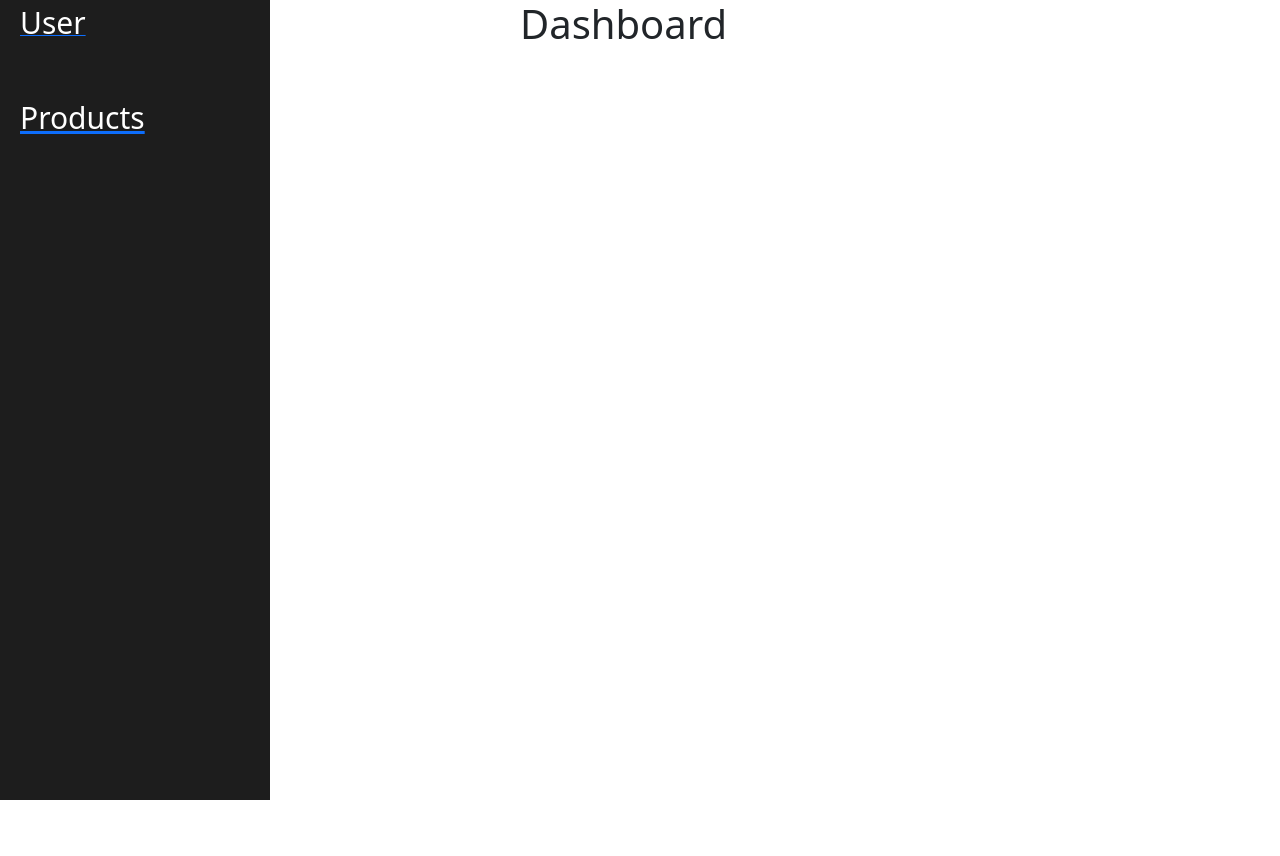
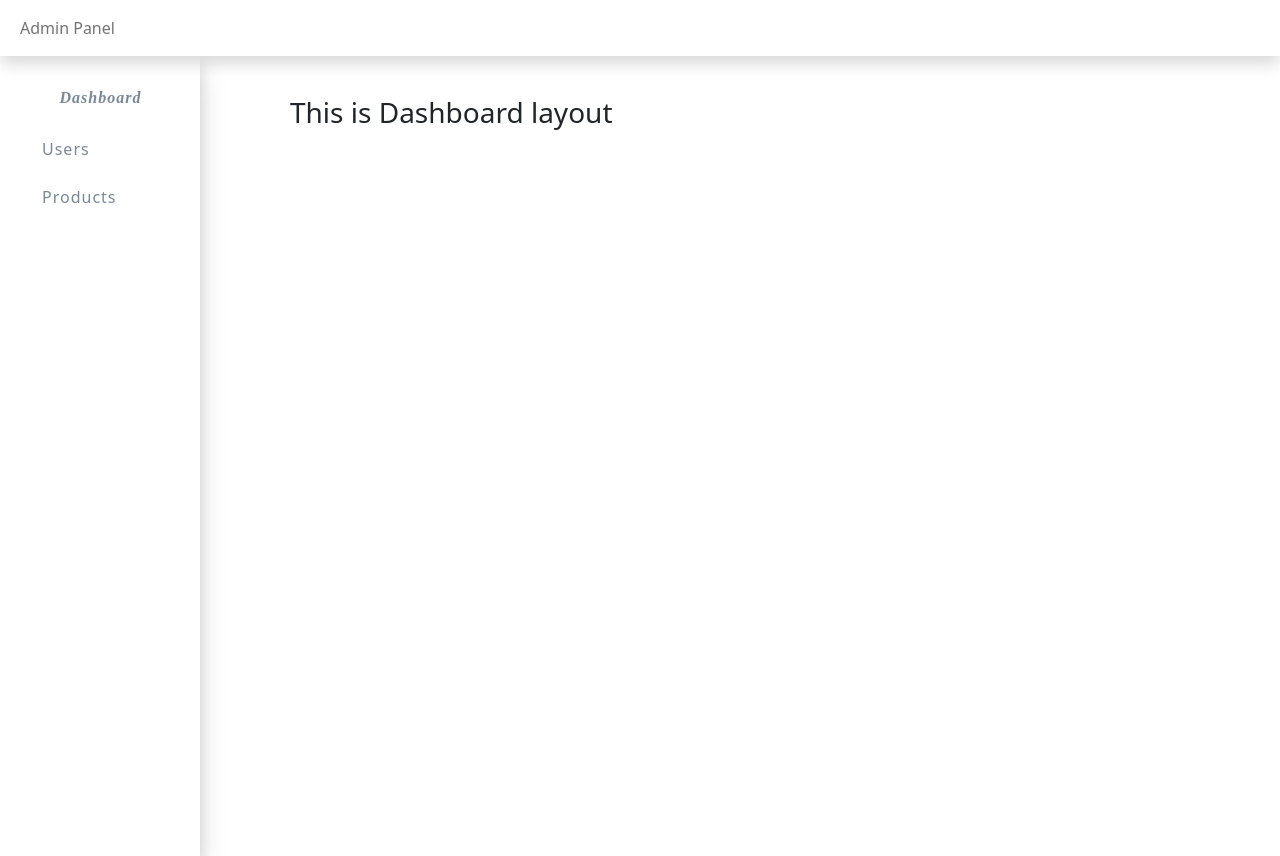
Before and after one commit to vivekkk13/SOftradix-Demo, a React (Create React App) app: page /User in a window 1280 px wide. Before the commit the page ends 800 px from the top, so only its background shows below. Built offline with nearby package versions, Linux system fonts and the light colour scheme.

Commit message:
add bootstrap and add

```diff
--- a/src/App.css
+++ b/src/App.css
@@ -1,8 +1,88 @@
-@import 'react-pro-sidebar/dist/css/styles.css';
+*{
+  padding:0;
+  margin:0;
+}
+
+.contain{
+  height:100vh;
+  background-color: lightgray;
+  position:relative;
+  max-width: 1400px;
+}
+
+.contain .sidebar{
+
+  background-color:#fff;
+  height:100vh;
+  width:200px;
+  z-index:10;
+  padding-left:20px;
+  box-shadow:0px 15px 30px rgba(0,0,0,0.1);
+  margin-left: 0%;
+}
+.sidebar li:nth-child(1){
+      text-align: center;
+  padding: 15px 5px;
+  display: flex;
+  justify-content: center;
+  margin-right: 19px;
+  font-size: 36px;
+  font-weight: 900;
+  font-style: italic;
+  font-family: emoji;
+  padding-top:30px;
+}
+
+
+.sidebar li:hover:nth-child(1){
+  padding:30px 0px;
+  background-color:transparent;
+  color:#000;
+}
+
+.sidebar li{
+  padding:12px;
+  cursor:pointer;
+  transition:all 0.5s;
+  letter-spacing:1px;
+  display:flex;
+  align-items:center;
+   gap:10px;
+  border-top-left-radius:30px;
+  border-bottom-left-radius:30px;
+}
+
+.sidebar li span:nth-child(1){
+  font-size:16px;
+}
+
+.sidebar li span:nth-child(2){
+  font-size:14px;
+}
+
+.sidebar li:hover{
+  background-color:#EA2C62;
+  padding:12px;
+  color:#fff;
+  transition:all 0.5s;
+
+}
+
+
+.contain.content{
+
+  padding-left:75px;
+}
+.link-dark{
+  text-decoration: none;
+}
+span {
+  color: lightslategray;
+}
 
 
 
-
+/*
 h1 {
   margin-left: 520px;
 }
@@ -56,4 +136,23 @@ input {
 btn_sub{
   margin-left: 220px;
   margin-top: 20px;
+} */
+
+.mainHeader{
+  position: relative;
+    top: 0;
+    width: 100%;
+    left: 0;
+    z-index: 99;
 }
+img {
+  height: 40px;
+}
+
+.mainBody{
+  display: flex;
+}
+.mainContent {
+  margin-left: 90px;
+  margin-top: 40px;
+}
--- a/src/App.tsx
+++ b/src/App.tsx
@@ -1,26 +1,25 @@
-
-import './App.css';
-import Dashboard from './componenets/Dashboard';
-import { HashRouter, Routes,Route } from "react-router-dom";
-import User from './componenets/user';
-import Product from './componenets/Product';
-import Adduser from './componenets/Adduser';
-
+import "./App.css";
+import Dashboard from "./componenets/Dashboard";
+import { HashRouter, Routes, Route } from "react-router-dom";
+import User from "./componenets/user";
+import Product from "./componenets/Product";
+import Adduser from "./componenets/Adduser";
+import { Navbar } from "./common/Navbar";
 
 function App() {
   return (
-   <div>
+    <div>
       <HashRouter>
         <Routes>
-          <Route path='/' element={<Dashboard/>}/>
-          <Route path='/User' element={<User/>}/>
-          <Route path='/Product' element={<Product/>}/>
-          <Route path='/Adduser' element={<Adduser/>}/>
+          <Route path="/" element={<Dashboard />} />
+          <Route path="/User" element={<User />} />
+          <Route path="/Product" element={<Product />} />
+          <Route path="/Adduser" element={<Adduser />} />
+          {/* <Route path="/Navbar" element={<Navbar />} /> */}
         </Routes>
-  </HashRouter>
-   </div>
+      </HashRouter>
+    </div>
   );
 }
 
-
 export default App;
--- /dev/null
+++ b/src/common/Navbar.tsx
@@ -0,0 +1,34 @@
+import React from "react";
+
+export const Navbar = () => {
+  return (
+    <div className="shadow bg-body rounded mainHeader">
+      <header>
+        <nav className="navbar navbar-expand-lg navbar-light bg-white">
+          <div className="container-fluid">
+            <button
+              className="navbar-toggler"
+              type="button"
+              data-mdb-toggle="collapse"
+              data-mdb-target="#navbarExample01"
+              aria-controls="navbarExample01"
+              aria-expanded="false"
+              aria-label="Toggle navigation"
+            >
+              <i className="fas fa-bars"></i>
+            </button>
+            <div className="collapse navbar-collapse" id="navbarExample01">
+              <ul className="navbar-nav me-auto mb-2 mb-lg-0">
+                <li className="nav-item active">
+                  <a className="nav-link" aria-current="page" href="#">
+                    Admin Panel
+                  </a>
+                </li>
+              </ul>
+            </div>
+          </div>
+        </nav>
+      </header>
+    </div>
+  );
+};
--- a/src/common/Sidebar.tsx
+++ b/src/common/Sidebar.tsx
@@ -1,24 +1,38 @@
 import React from "react";
-import { ProSidebar} from 'react-pro-sidebar';
+import { ProSidebar } from "react-pro-sidebar";
 import { Link } from "react-router-dom";
 
+export default function Sidebar() {
+  return (
+    <>
+      <div className="shadow bg-body rounded">
+        <div className="contain">
+          <ul className="sidebar">
+            <li>
+              <span>Dashboard</span>
+            </li>
 
+            <li>
+              <span>
+                <i className="fa fa-users"></i>
+              </span>
+              <Link to="/User" className="link-dark">
+                <span>Users</span>
+              </Link>
+            </li>
+            <li>
+              <span>
+                <i className="fa fa-shopping-cart"></i>
+              </span>
+              <Link to="/Product" className="link-dark">
+                <span>Products</span>
+              </Link>
+            </li>
+          </ul>
 
-export default function Sidebar(){
-    return(
-        <>
-        <div>
-        <ProSidebar>
-            <ul>
-          <Link to='/User'>
-            <span> User</span>
-          </Link>
-          <Link to='/Product'>
-            <li>Products</li>
-          </Link>
-             </ul>
-        </ProSidebar>
+          <div className="content"></div>
         </div>
-        </>
-    )
+      </div>
+    </>
+  );
 }
--- a/src/componenets/Dashboard.tsx
+++ b/src/componenets/Dashboard.tsx
@@ -1,13 +1,12 @@
 import React from "react";
+import { Navbar } from "../common/Navbar";
 import Sidebar from "../common/Sidebar";
+import DashboardLayout from "./DashboardLayout";
 
-
-
-export default function Dashboard(){
-    return(
-        <>
-        <h1>Dashboard</h1>
-        <Sidebar/>
-        </>
-    )
+export default function Dashboard() {
+  return (
+    <DashboardLayout>
+      <h3>This is Dashboard layout</h3>
+    </DashboardLayout>
+  );
 }
--- /dev/null
+++ b/src/componenets/DashboardLayout.tsx
@@ -0,0 +1,25 @@
+import React from "react";
+import { Navbar } from "../common/Navbar";
+import Sidebar from "../common/Sidebar";
+
+interface IProps {
+  children: React.ReactNode;
+}
+
+const DashboardLayout = ({ children }: IProps) => {
+  return (
+    <div className="mainDashboardLayout">
+      <div className="mainHeader">
+        <Navbar />
+      </div>
+      <div className="mainBody">
+        <div className="mainSidebar">
+          <Sidebar />
+        </div>
+        <div className="mainContent">{children}</div>
+      </div>
+    </div>
+  );
+};
+
+export default DashboardLayout;
--- a/src/componenets/Product.tsx
+++ b/src/componenets/Product.tsx
@@ -3,6 +3,7 @@ import { Button, Table, Form } from "react-bootstrap";
 import Sidebar from "../common/Sidebar";
 import { productList } from "../services/ApiCalls";
 import Modal from "react-bootstrap/Modal";
+import DashboardLayout from "./DashboardLayout";
 
 interface productListType {
   id: number | null;
@@ -73,6 +74,7 @@ export default function Product() {
   };
 
   return (
+    <DashboardLayout>
       <>
         <h1>Products</h1>
         <Table striped bordered hover>
@@ -165,7 +167,8 @@ export default function Product() {
             </Button>
           </Form>
         </Modal>
-      <Sidebar />
+        {/* <Sidebar /> */}
       </>
+    </DashboardLayout>
   );
 }
```
Also changed, not shown: src/componenets/Adduser.tsx (+6 -17 lines), src/componenets/user.tsx (+70 -27 lines). Lines whose indentation alone changed are shown as unchanged.
